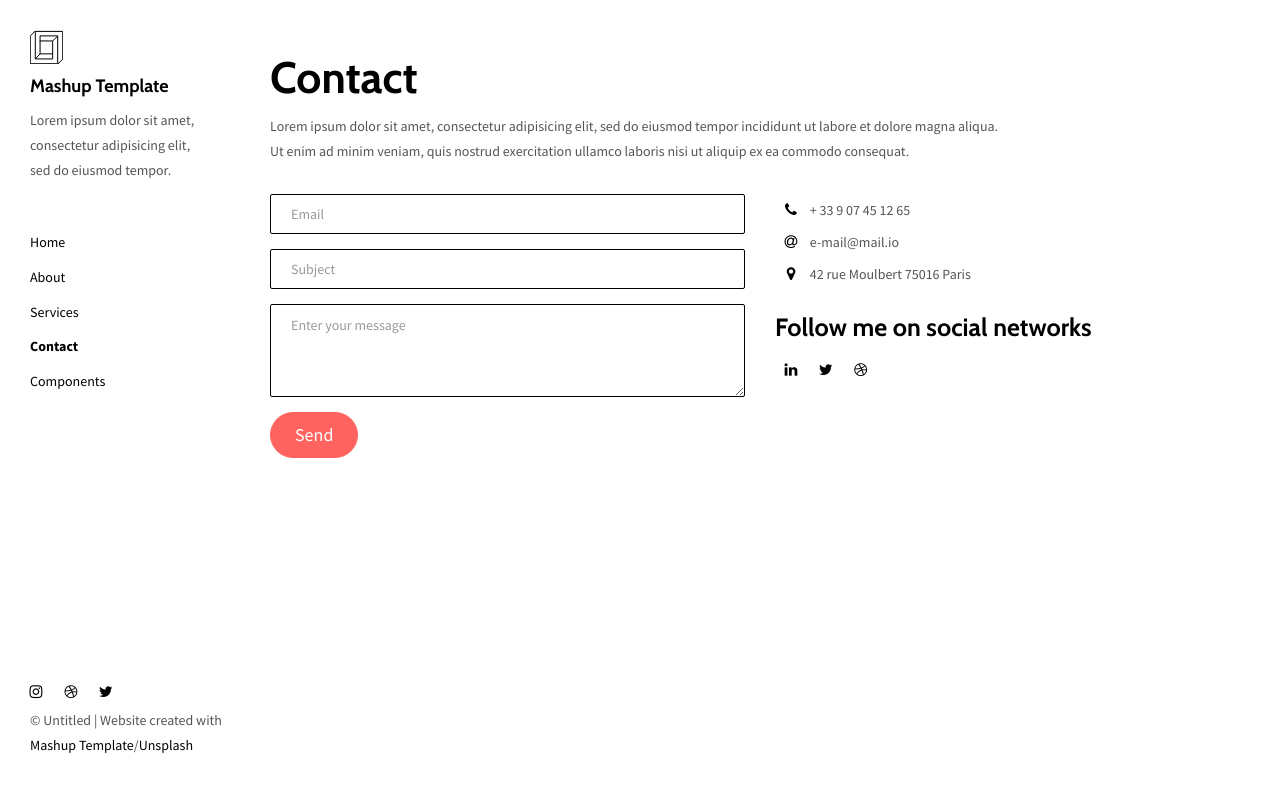
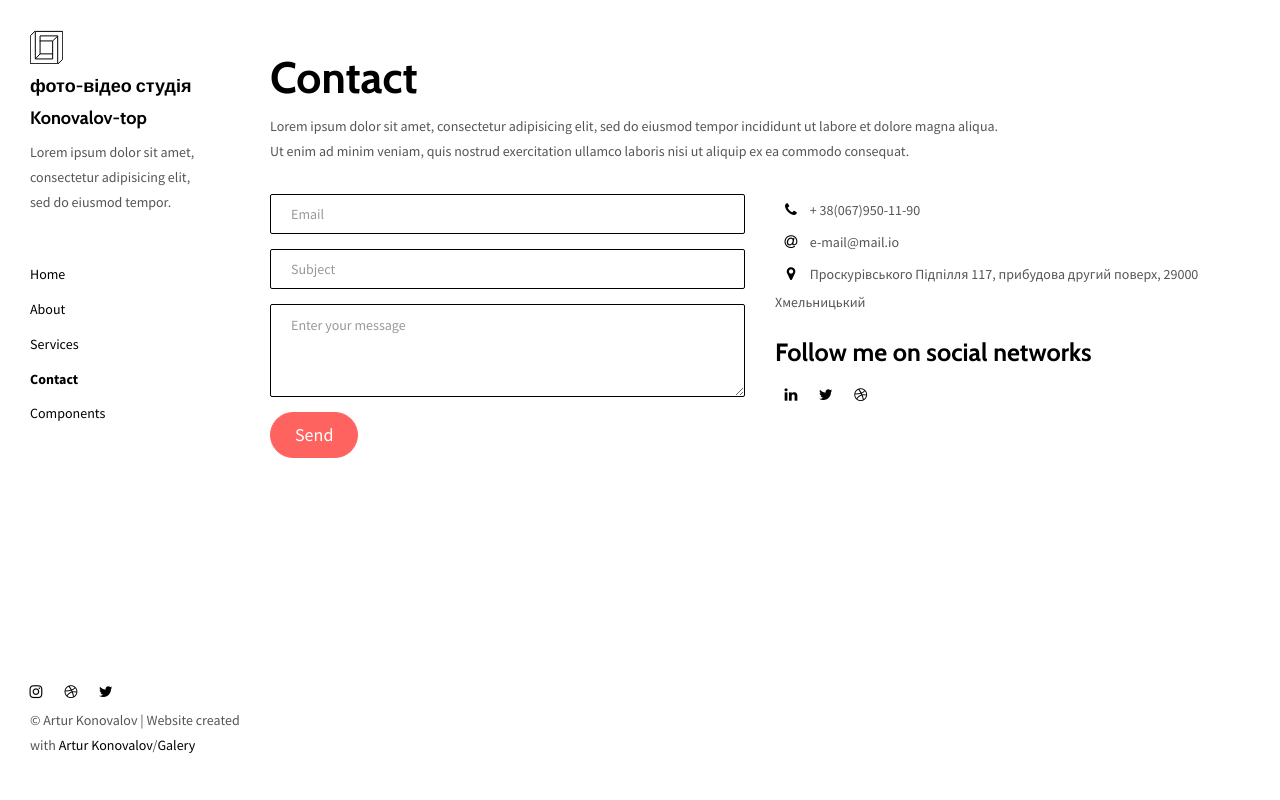
Before and after one commit to kent100kentov/site1001, a plain HTML site: page contact.html in a window 1280 px wide. Drawn offline with nearby package versions, Linux system fonts and the light colour scheme.

Commit message:
внес данные про себя

```diff
--- a/contact.html
+++ b/contact.html
@@ -17,7 +17,7 @@
 
 
 
-  <title>Title page</title>
+  <title>Konovalov-top</title>
 
 <link href="./main.82cfd66e.css" rel="stylesheet"></head>
 
@@ -32,7 +32,7 @@
       <span class="icon-bar"></span>
       <span class="icon-bar"></span>
     </button>
-    <a href="./index.html" class="navbar-brand">Mashup Template</a>
+    <a href="./index.html" class="navbar-brand">фото-відео студія Konovalov-top</a>
   </div>
 
   <nav class="sidebar">
@@ -40,7 +40,7 @@
       <div class="site-header hidden-xs">
           <a class="site-brand" href="./index.html" title="">
             <img class="img-responsive site-logo" alt="" src="./assets/images/mashup-logo.svg">
-            Mashup Template
+            фото-відео студія Konovalov-top
           </a>
         <p>Lorem ipsum dolor sit amet, consectetur adipisicing elit, sed do eiusmod
         tempor.</p>
@@ -66,7 +66,9 @@
             <i class="fa fa-twitter"></i>
           </a>
         </p>
-        <p>© Untitled | Website created with <a href="http://www.mashup-template.com/" title="Create website with free html template">Mashup Template</a>/<a href="https://www.unsplash.com/" title="Beautiful Free Images">Unsplash</a></p>
+        <p>© Artur Konovalov | Website created with <a href="https://konovalov.top/"
+          title="Create your photo with Artur Konovalov">Artur Konovalov</a>/<a
+          href="https://konovalov.top/index.php/galereya.html" title="Beautiful Images">Galery</a></p>
       </nav>
     </div>
   </nav>
@@ -104,7 +106,7 @@
                   <span class="fa-icon">
                     <i class="fa fa-phone" aria-hidden="true"></i>
                   </span>
-                  + 33 9 07 45 12 65
+                  + 38(067)950-11-90
                 </li>
                 <li>
                   <span class="fa-icon">
@@ -116,7 +118,7 @@
                   <span class="fa-icon">
                     <i class="fa fa fa-map-marker" aria-hidden="true"></i>
                   </span>
-                  42 rue Moulbert 75016 Paris
+                  Проскурівського Підпілля 117, прибудова другий поверх, 29000 Хмельницький
                 </li>
               </ul>
               <h3>Follow me on social networks</h3>
```
Also changed, not shown: about.html (+5 -5 lines), components.html (+4 -2 lines), index.html (+4 -2 lines), project.html (+5 -3 lines), services.html (+5 -3 lines).
